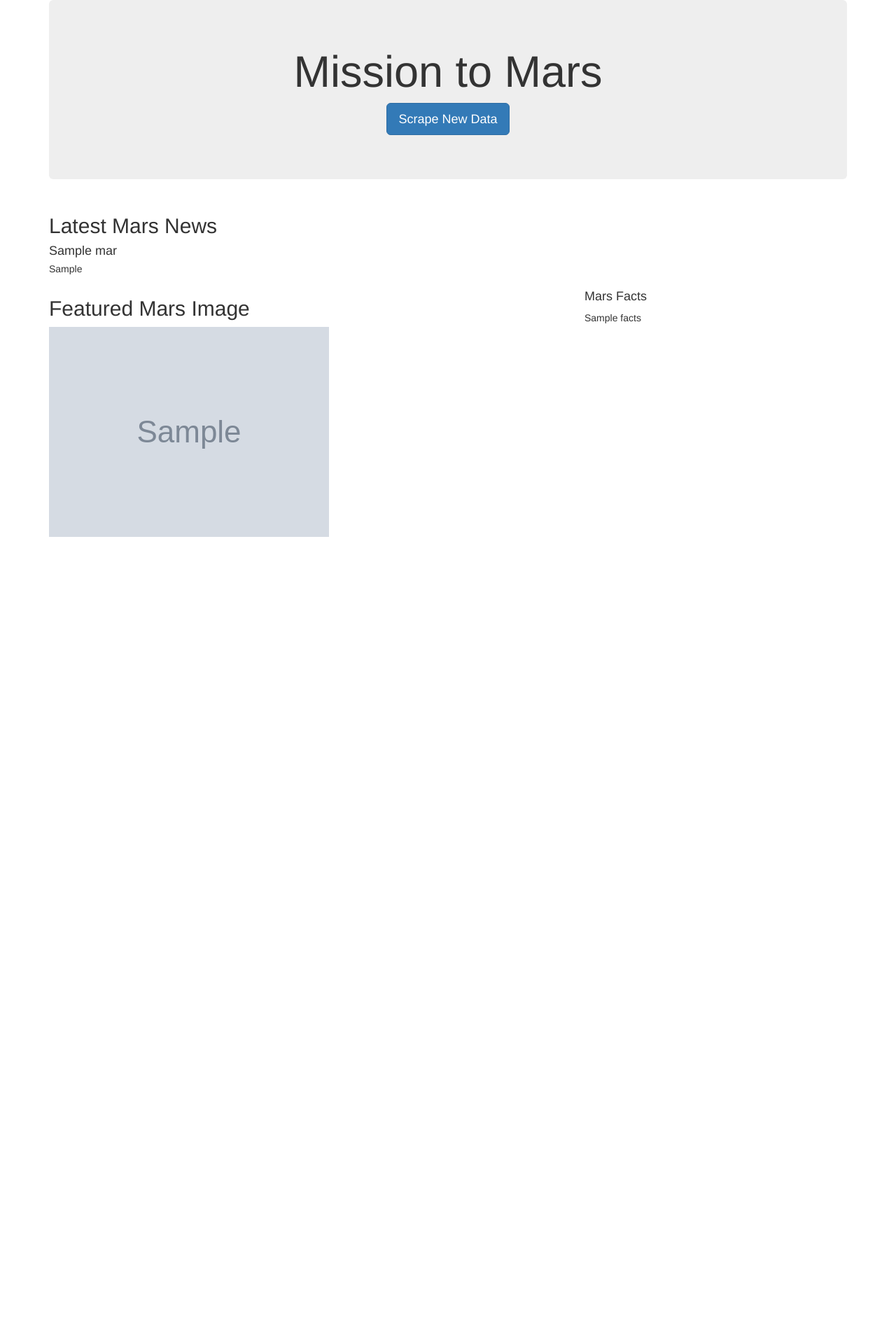
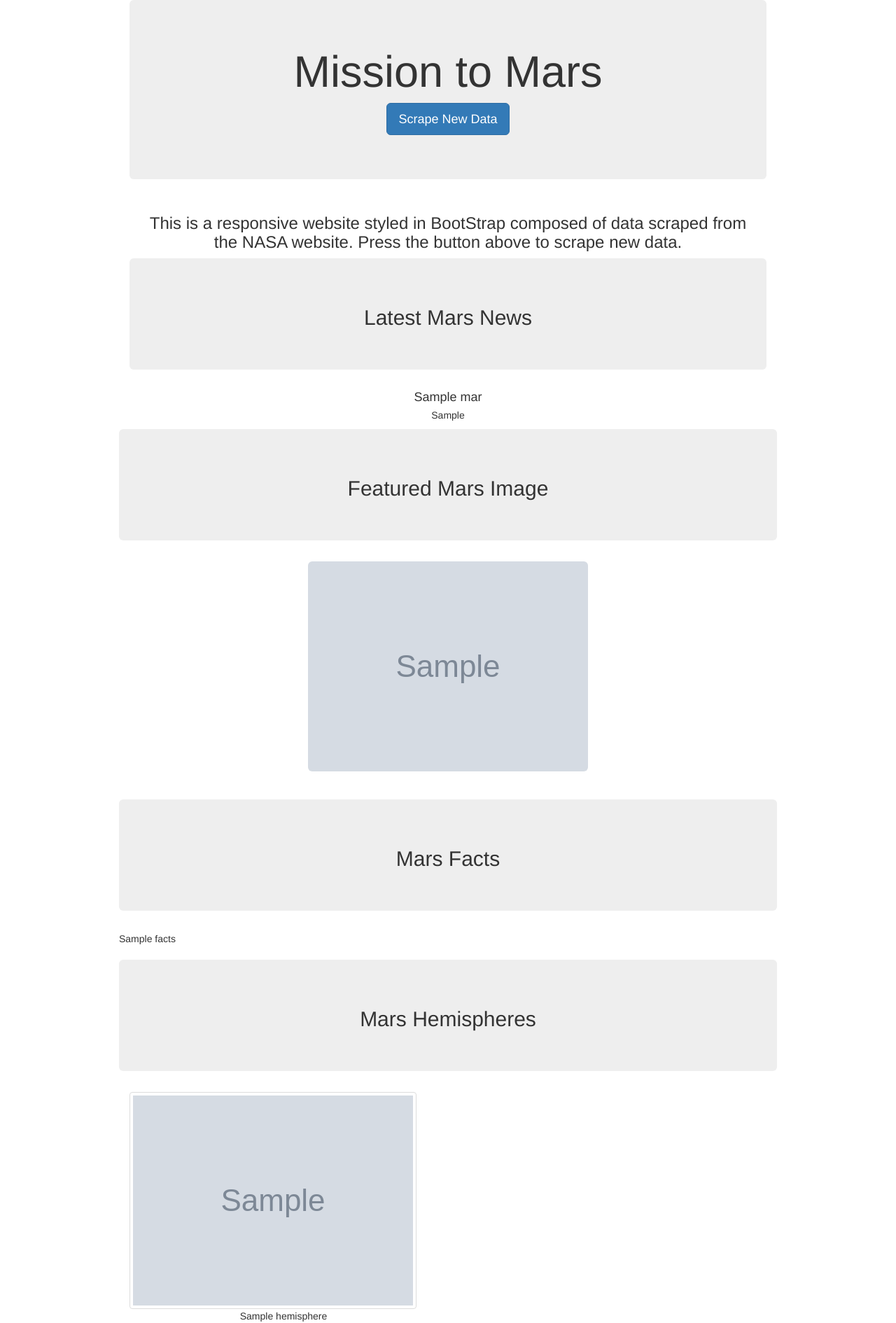
Before and after one commit to ForTheGold/NASA-Website-Datascrape, a Flask app: page / in a window 1280 px wide. Shown: the whole page at 70% size. Before the commit the page ends 767 px from the top, so only its background shows below. Run offline with Flask 2, Linux system fonts and the light colour scheme; grey boxes marked "Sample" are stand-in pictures; a database or web service that is not in the repository returns one stand-in record (values such as "Sample title"); some libraries are stand-ins or nearby versions.

Commit message:
Adding data display, styling, etc.

```diff
--- a/templates/index.html
+++ b/templates/index.html
@@ -2,10 +2,16 @@
 <html>
 <head>
 	<meta charset="UTF-8" />
-    <meta name="viewport" content="width=device-width, initial-scale=1.0" />
+    <meta content='maximum-scale=1.0, initial-scale=1.0, width=device-width' name='viewport'>
     <meta http-equiv="X-UA-Compatible" content="ie=edge" />
 	<title>Mission to Mars</title>
 	<link rel="stylesheet" href="https://maxcdn.bootstrapcdn.com/bootstrap/3.3.7/css/bootstrap.min.css">
+	<style>
+		.container {
+		  width: 940px;
+		  .center-block();
+		}
+	</style>
 </head>
 <body>
 	<div class="container">
@@ -14,31 +20,57 @@
 			 <h1>Mission to Mars</h1>
 		     <p><a class="btn btn-primary btn-lg" href="/scrape" role="button">Scrape New Data</a></p>
    		</div>
+   		<div class="col-md-12">
+   			<h3 class="text-center">
+   				This is a responsive website styled in BootStrap composed of data scraped from the NASA website.  Press the button above to scrape new data.
+   			</h3>
+   		</div>
    		<!-- Mars News -->
    		<div class="row" id="mars-news">
    			<div class="col-md-12">
    				<div class="media">
 			        <div class="media-body">
-			        	<h2>Latest Mars News</h2>
-			        	<h4 class="media-heading">{{mars.news_title}}</h4>
-			        	<p>{{ mars.news_paragraph }}</p>
+			        	<div class="jumbotron text-center">
+			        		<h2 class="text-center">Latest Mars News</h2>
+			        	</div>
+			        	<h4 class="media-heading text-center">{{mars.news_title}}</h4>
+			        	<p class="text-center">{{ mars.news_paragraph }}</p>
 			        </div>
 			    </div>
     		</div>
 		</div>
 		<!-- Featured Image -->
 		<div class="row" id="mars-featured-image">
-			<div class="col-md-8">
+			<div class="col-md-16">
+				<div class="jumbotron text-center">
 					<h2>Featured Mars Image</h2>
-				<img src="{{ mars.featured_image }}" class="img-responsive" alt="Responsive image">
+				</div>
+				<img src="{{ mars.featured_image }}" class="img-responsive img-rounded center-block" alt="Responsive image"><br /><br />
 			</div>
-			<!-- Mars Facts -->
-			<div class="col-md-4">
-				<div class="row" id="mars-facts">
-					<h4>Mars Facts</h4>
-					{{ mars.facts | safe }}
+		</div>
+		<!-- Mars Facts -->
+		<div class="col-md-16">
+			<div class="row" id="mars-facts">
+				<div class="jumbotron text-center">
+					<h2 class="text-center">Mars Facts</h2>
 				</div>
+				{{ mars.facts | safe }}<br /> <br />
 			</div>
+		</div>
+
+		<!-- Mars Hemisphere -->
+		<div class="row" id="mars-hemisphere-title">
+			<div class="jumbotron text-center">
+				<h2 class="text-center">Mars Hemispheres</h2>
+			</div>
+			{% for hemisphere in mars.hemisphere_data %}
+				<div class="col-md-6">
+					<figure class="figure">
+						<img src="{{ hemisphere.img_url }}" class="figure-img img-reponsive img-thumbnail img-rounded" alt="Responsive image">
+						<figcaption class="figure-caption text-center">{{ hemisphere.title }}</figcaption>
+					</figure>
+				</div>
+			{% endfor %}
 		</div>
 	</div>
 </body>
```
Also changed, not shown: scraping.py (+33 -3 lines), 2 other files.
